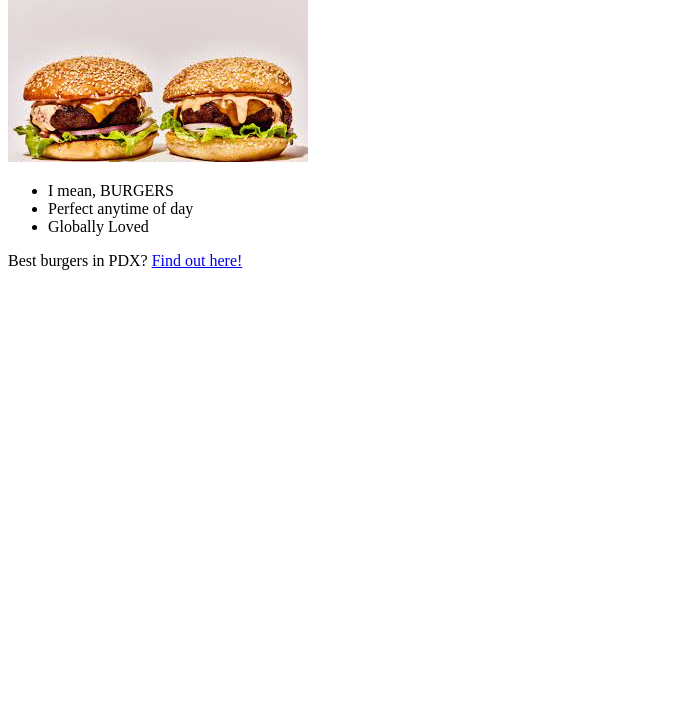
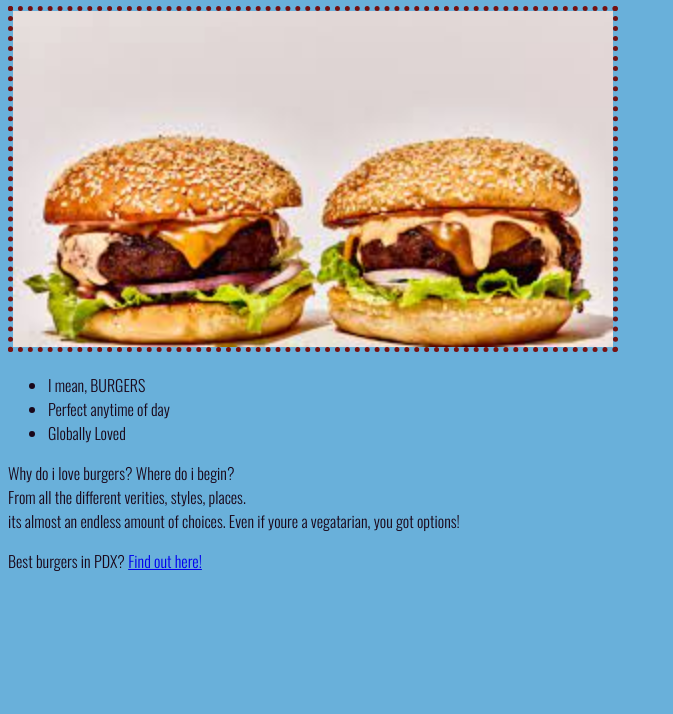
Before and after one commit to Gcrowder93/my-favorite-things, a plain HTML site: page index.html in a window 1280 px wide. Shown: the part 86-800 px from the top of the page, without its empty margins (0-673 px from the left). Drawn offline with nearby package versions, Linux system fonts and the light colour scheme.

Commit message:
added colors

```diff
--- a/index.html
+++ b/index.html
@@ -5,9 +5,10 @@
     <meta http-equiv="X-UA-Compatible" content="IE=edge">
     <meta name="viewport" content="width=device-width, initial-scale=1.0">
     <title>Document</title>
+    <link rel="stylesheet" href="styles.css">
 </head>
 <body>
-    <h1>Food</h1>
+    <h1>Food </h1>
 
     <img src="burgers.jpeg">
 
@@ -19,6 +20,12 @@
     <li>Globally Loved</li>
 </ul>
 
+<p>Why do i love burgers? Where do i begin?<br>
+    From all the different verities, styles, places.<br>
+    its almost an endless amount of choices.
+    Even if youre a vegatarian, you got options!<br>
+</p>
+
 <p>
 Best burgers in PDX?
 
--- /dev/null
+++ b/styles.css
@@ -0,0 +1,33 @@
+
+@import url('https://fonts.googleapis.com/css2?family=Oswald:wght@300&display=swap');
+
+* {
+  box-sizing: border-solid;
+}
+
+body {
+  background-color: #69b0da;
+  color: #1a0719;
+  font-family: 'Oswald';
+  font-weight: 500;
+  font-size: larger
+
+  line-height: 1.4;
+}
+
+h1, h2 {
+  font-family: Impact, Haettenschweiler, 'Arial Narrow Bold', sans-serif, Haettenschweiler, 'Arial Narrow Bold', sans-serif;
+}
+
+img {
+  width: 100%;
+  max-width: 600px;
+  border: 5px dotted #751111;
+}
+
+h2:hover {
+  color: #fff1f3;
+}
+link:hover {
+  color: aqua;
+}
```
